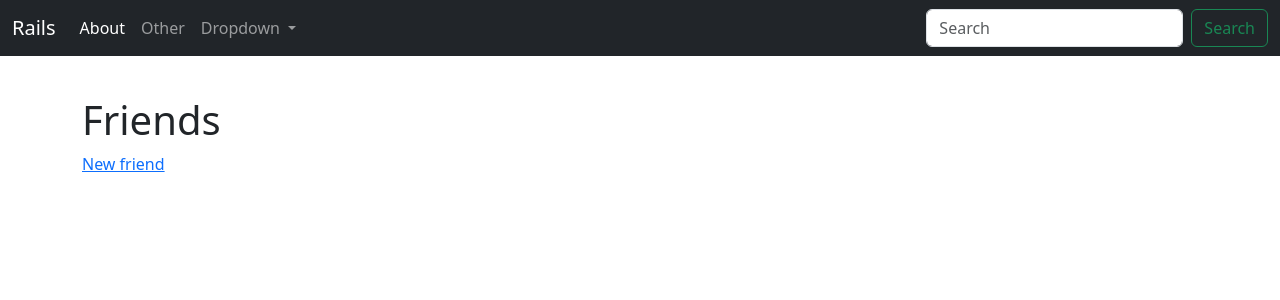
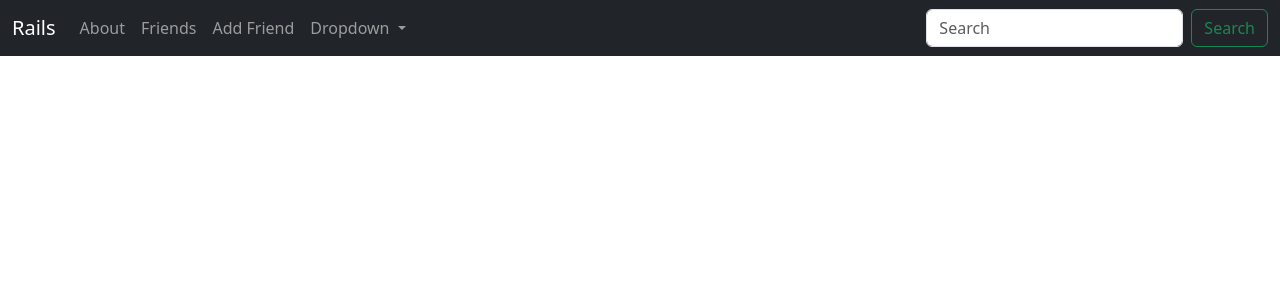
Before and after one commit to Ivar-7/friendZone_Rails, a Rails app: page /friends in a window 1280 px wide. Shown: the top 300 px of the page. Run offline with Rails 7, Linux system fonts and the light colour scheme; data that the repository does not hold is empty; some libraries are stand-ins or nearby versions.

Commit message:
finished setting up friends

```diff
--- a/app/views/friends/index.html.erb
+++ b/app/views/friends/index.html.erb
@@ -1,14 +1,11 @@
 <p style="color: green"><%= notice %></p>
-
-<h1>Friends</h1>
 
 <div id="friends">
   <% @friends.each do |friend| %>
     <%= render friend %>
     <p>
-      <%= link_to "Show this friend", friend %>
+      <%= link_to "Show this friend", friend, class:'btn btn-secondary' %>
     </p>
+    <hr class="my-4">
   <% end %>
 </div>
-
-<%= link_to "New friend", new_friend_path %>
--- a/app/views/home/_header.html.erb
+++ b/app/views/home/_header.html.erb
@@ -7,10 +7,13 @@
     <div class="collapse navbar-collapse" id="navbarSupportedContent">
       <ul class="navbar-nav me-auto mb-2 mb-lg-0">
         <li class="nav-item">
-        <%= link_to 'About', home_about_path, class:"nav-link active" %>
+        <%= link_to 'About', home_about_path, class:"nav-link" %>
         </li>
         <li class="nav-item">
-        <%= link_to 'Other', root_path, class:"nav-link" %>
+        <%= link_to 'Friends', friends_path, class:"nav-link" %>
+        </li>
+        <li class="nav-item">
+        <%= link_to 'Add Friend', new_friend_path, class:"nav-link" %>
         </li>
         <li class="nav-item dropdown">
           <a class="nav-link dropdown-toggle" href="" role="button" data-bs-toggle="dropdown" aria-expanded="false">
```
Also changed, not shown: app/views/friends/show.html.erb (+9 -5 lines), db/schema.rb (added).
